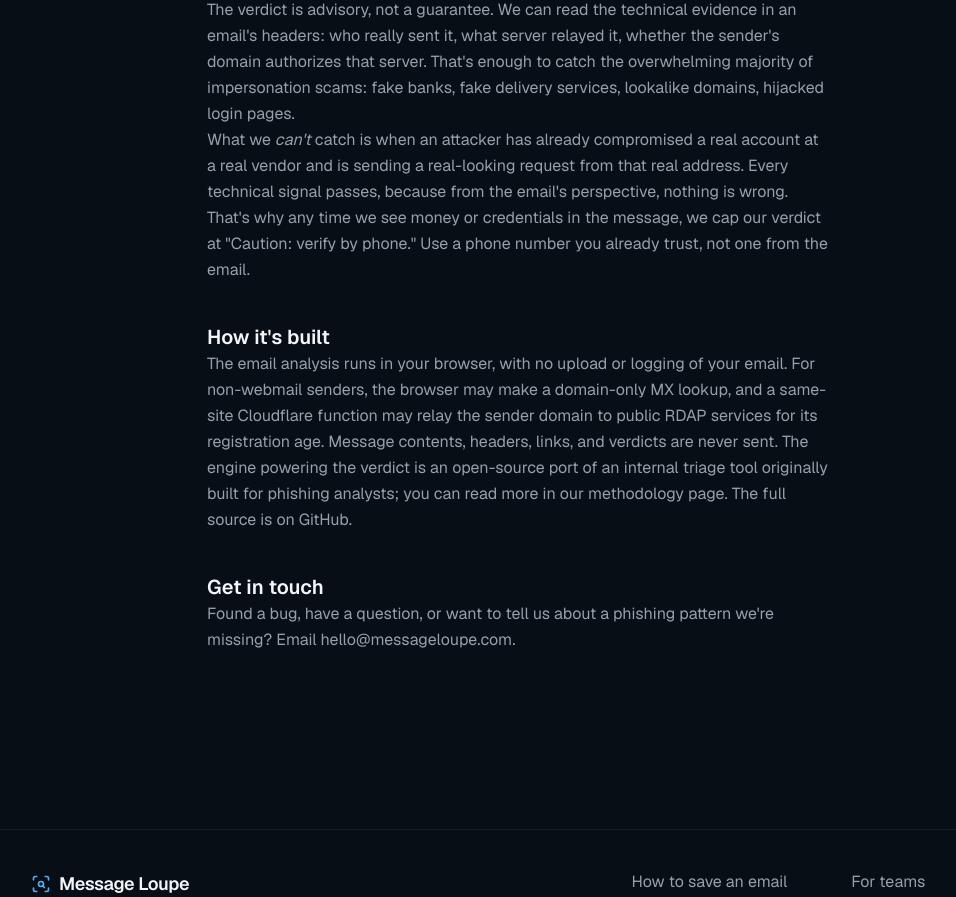
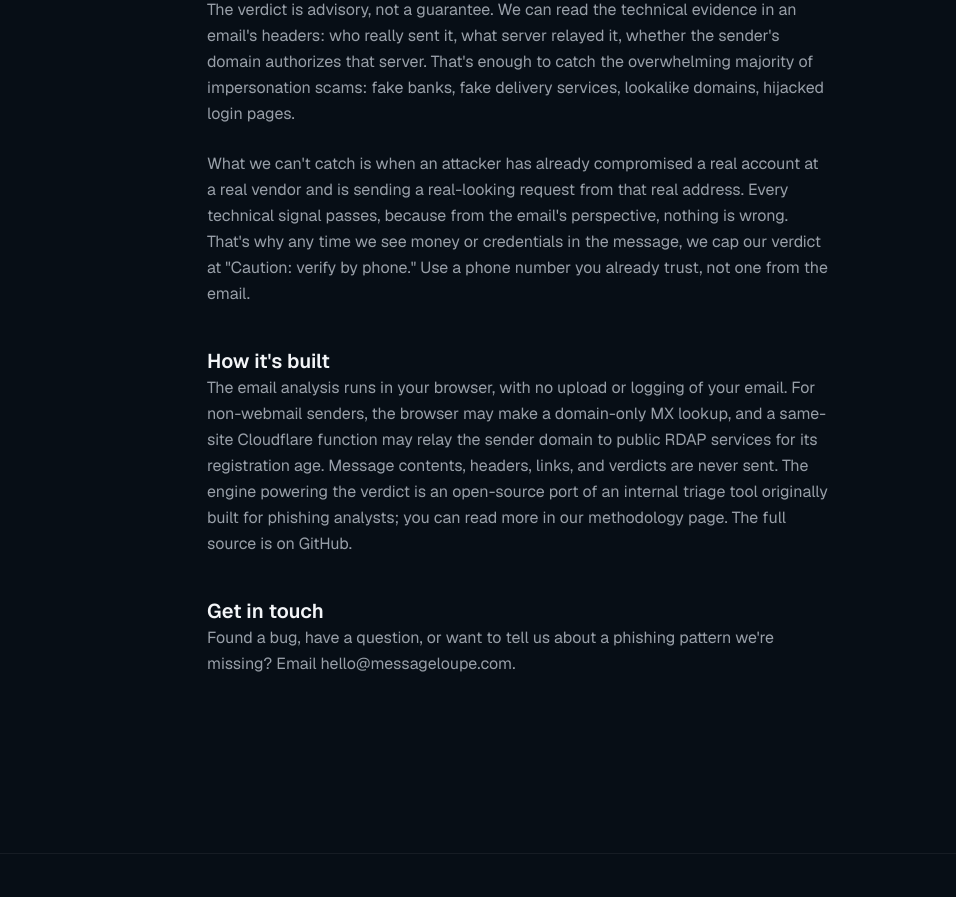
Before and after one commit to s56tv8t2mr-cpu/messageloupe, a Next.js app: page /about in a window 1280 px wide. Shown: the part 780-1677 px from the top of the page, without its empty margins (121-1077 px from the left). Built offline with nearby package versions, Linux system fonts and the light colour scheme.

Commit message:
Fix about page paragraph spacing
Fix paragraph spacing on the about page and render "can't catch" as plain text.

```diff
--- a/src/app/about/page.tsx
+++ b/src/app/about/page.tsx
@@ -66,8 +66,8 @@ export default function AboutPage() {
             scams: fake banks, fake delivery services, lookalike domains, hijacked
             login pages.
           </p>
-          <p className="text-muted-foreground">
-            What we <em>can&apos;t</em> catch is when an attacker has already
+          <p className="text-muted-foreground mt-6">
+            What we can&apos;t catch is when an attacker has already
             compromised a real account at a real vendor and is sending a real-looking
             request from that real address. Every technical signal passes, because
             from the email&apos;s perspective, nothing is wrong. That&apos;s why any
```
